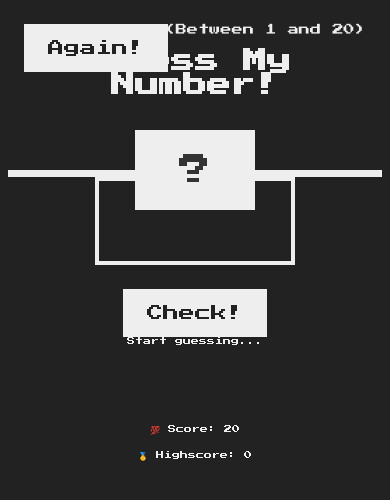
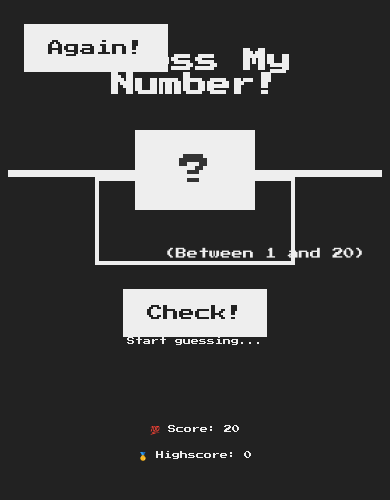
Before and after one commit to ErDprogrammer/Rick3mzhi.github.io, a plain HTML site: page index.html in a window 390 px wide. Drawn offline with Linux system fonts and the light colour scheme.

Commit message:
Update style.css

```diff
--- a/style.css
+++ b/style.css
@@ -147,4 +147,8 @@ h1 {
   .number {
     font-size: 4rem; /* Reduce the font size for .number */
   }
+
+.between{
+top:30rem;
 }
+}
```
